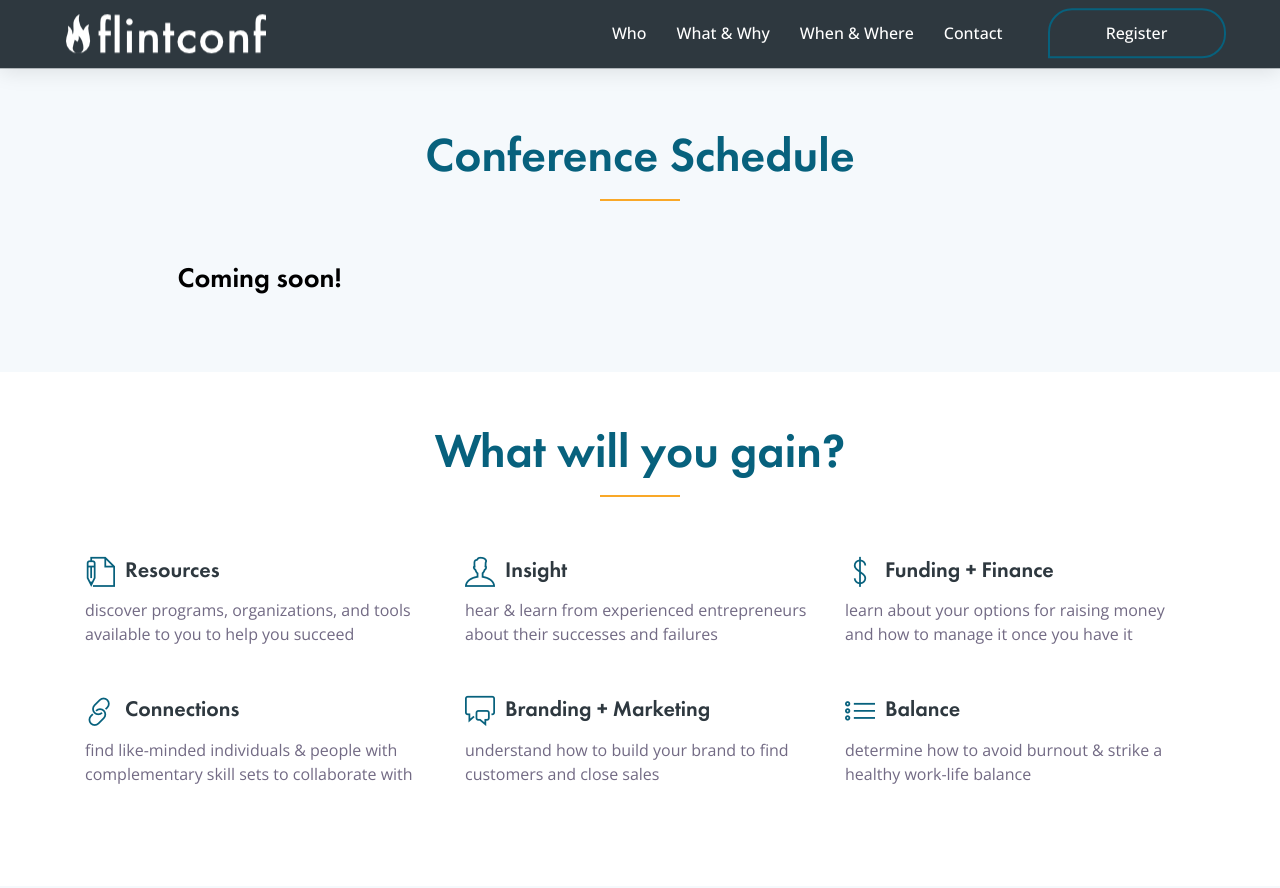
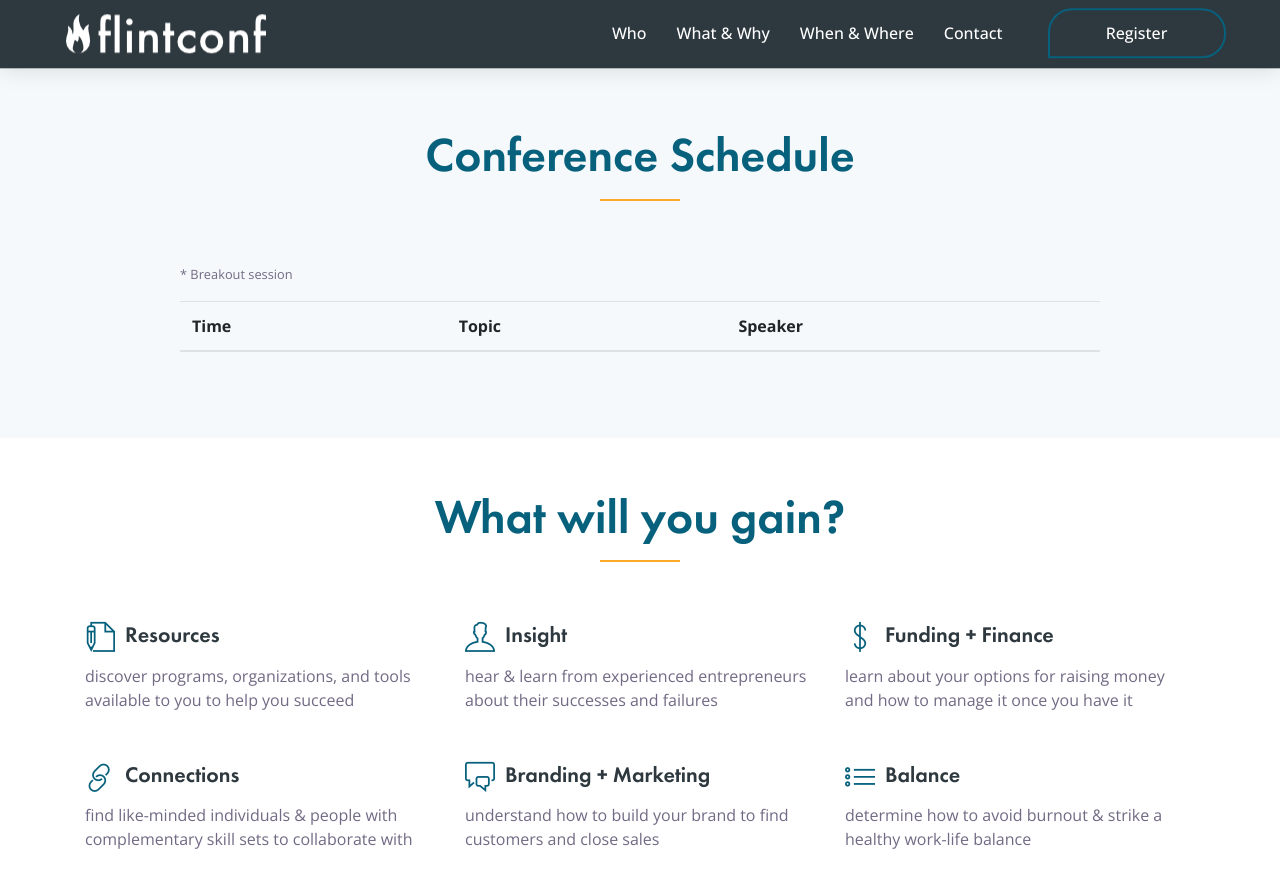
Before and after one commit to techmilldenton/flintconf, a Jekyll site: the page built from index.html, in a window 1280 px wide and 900 px high, scrolled down 3582 px. Shown: the top 888 px of the window. Built offline with Jekyll 4.4.1, drawn with Linux system fonts in a browser that asks for light colours; nearby versions of some CDN libraries.

Commit message:
Update schedule code

```diff
--- a/index.html
+++ b/index.html
@@ -191,18 +191,18 @@ layout: home
                         <div class="line-shape"></div>
                     </div>
                 </div>
-            </div>
 
-            <div class="row no-gutters">
-                <div class="col-12 col-md-10 offset-md-1">
-                    <!-- <table class="table table-striped">
+                <div class="col-md-10 offset-md-1">
+                    {% assign topics = site.topics | where: 'year', site.year | sort: "order" %}
+                    {% assign topic_size = topics | size %}
+                    {% if topic_size != nil %}
+                    <table class="table table-striped">
                       <thead>
                         <tr>
                           <th>Time</th><th>Topic</th><th>Speaker</th>
                         </tr>
                       </thead>
                       <tbody>
-                        {% assign topics = site.topics | sort: "order" %}
                         {% for topic in topics %}
                             {% assign breakout = "" %}
                             {% if topic.breakout == true %}
@@ -214,8 +214,10 @@ layout: home
                         {% endfor %}
                       </tbody>
                       <p><small>* Breakout session</small></p>
-                    </table> -->
-                    <h3>Coming soon!</h3>
+                    </table>
+                    {% else %}
+                        <h3 class="text-center">Coming soon!</h3>
+                    {% endif %}
                 </div>
             </div>
         </div>
```
Also changed, not shown: admin/config.yml (+8 -2 lines). Lines whose indentation alone changed are shown as unchanged.
